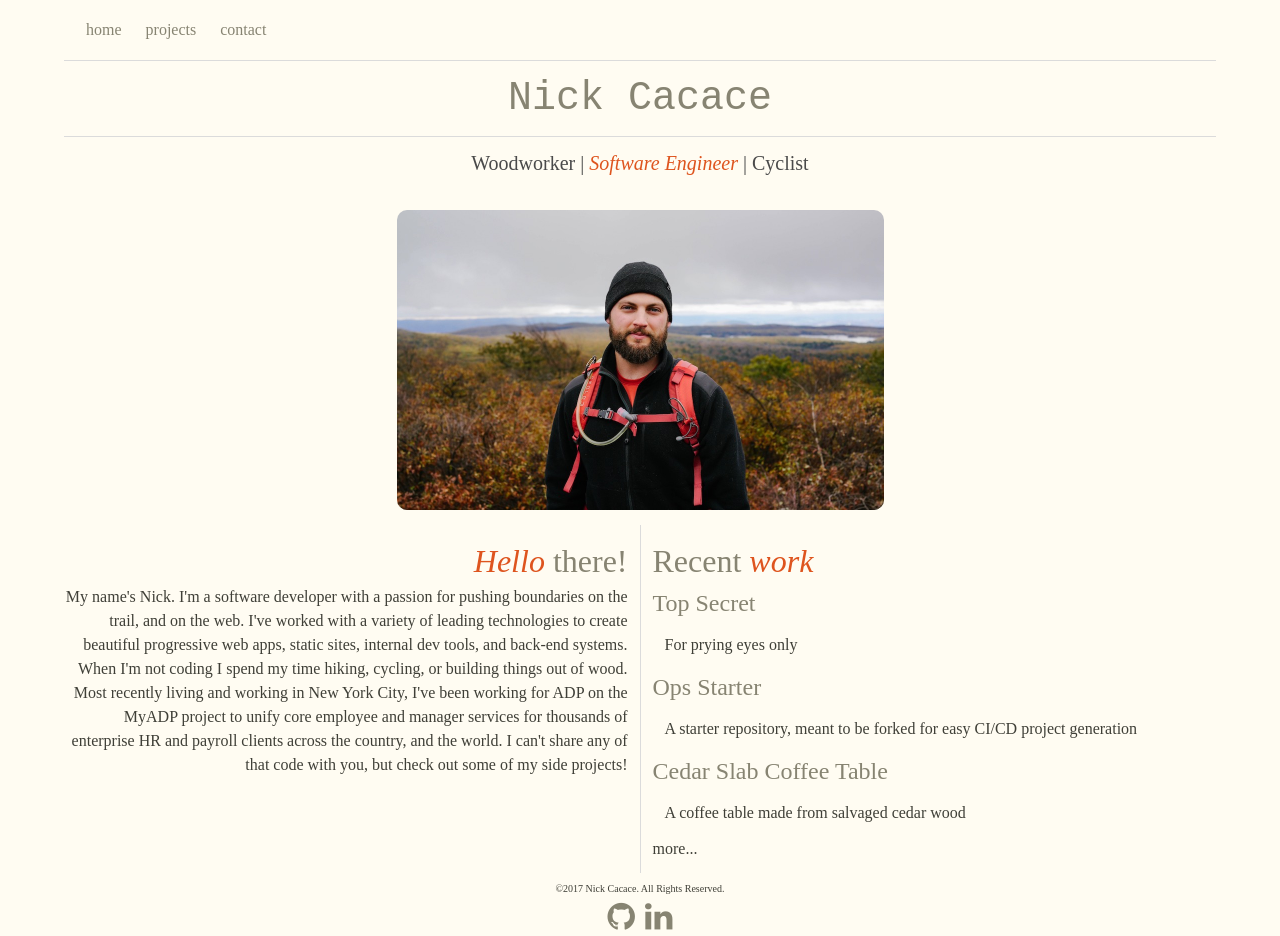
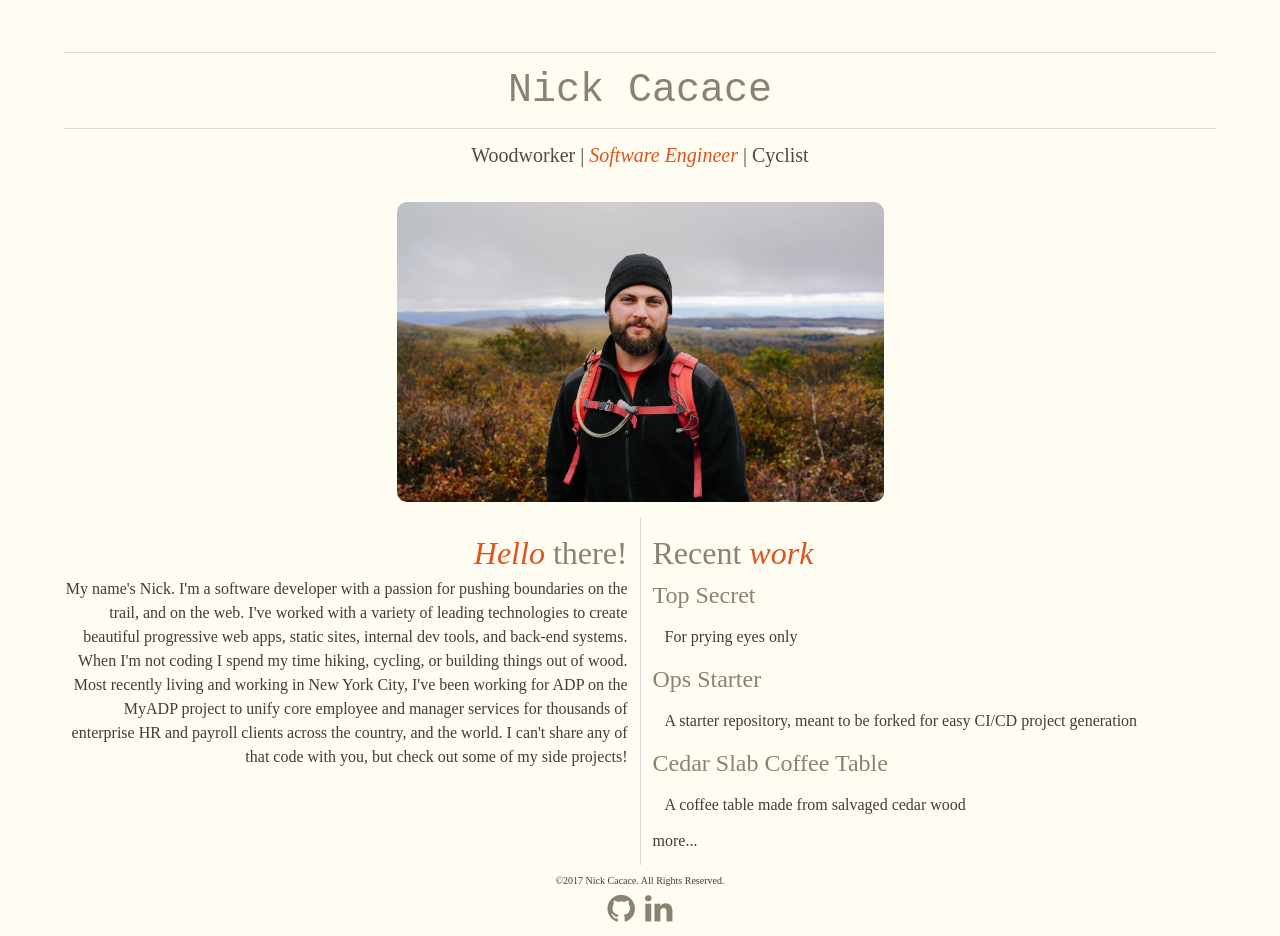
Before and after one commit to BearAlliance/nickcacace.com, an Angular app: page /home in a window 1280 px wide. Built offline with nearby package versions, Linux system fonts and the light colour scheme.

Commit message:
feat: polish the nav menu

```diff
--- a/src/app/top-nav/top-nav.component.scss
+++ b/src/app/top-nav/top-nav.component.scss
@@ -7,7 +7,7 @@
   transition: $transition-slow;
 
   &:hover {
-   color: $accent;
+    color: $accent;
     background-color: inherit;
   }
 }
@@ -17,8 +17,16 @@
   background-color: $background;
 
   .navbar-menu {
+    transition: all $fast;
+    max-height: 0;
     background-color: inherit;
-    //position: fixed;
-    //width: 100%;
+    box-shadow: none;
+    display: block;
+    overflow: hidden;
+    padding: 0;
+
+    &.is-active {
+      max-height: 400px;
+    }
   }
 }
```
